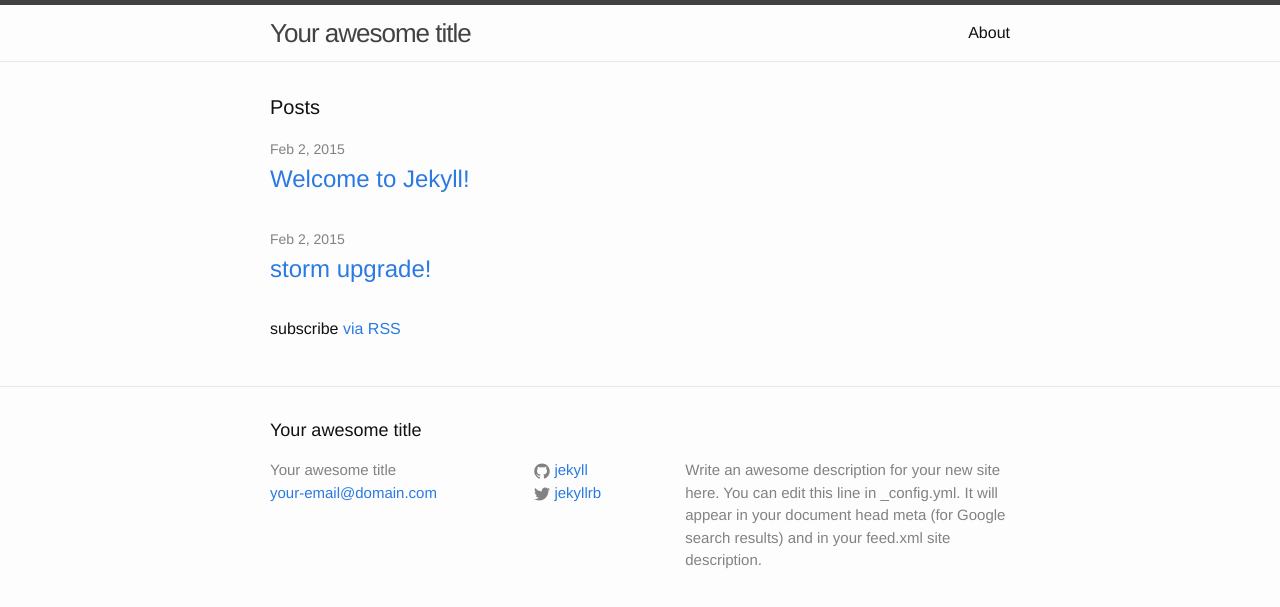
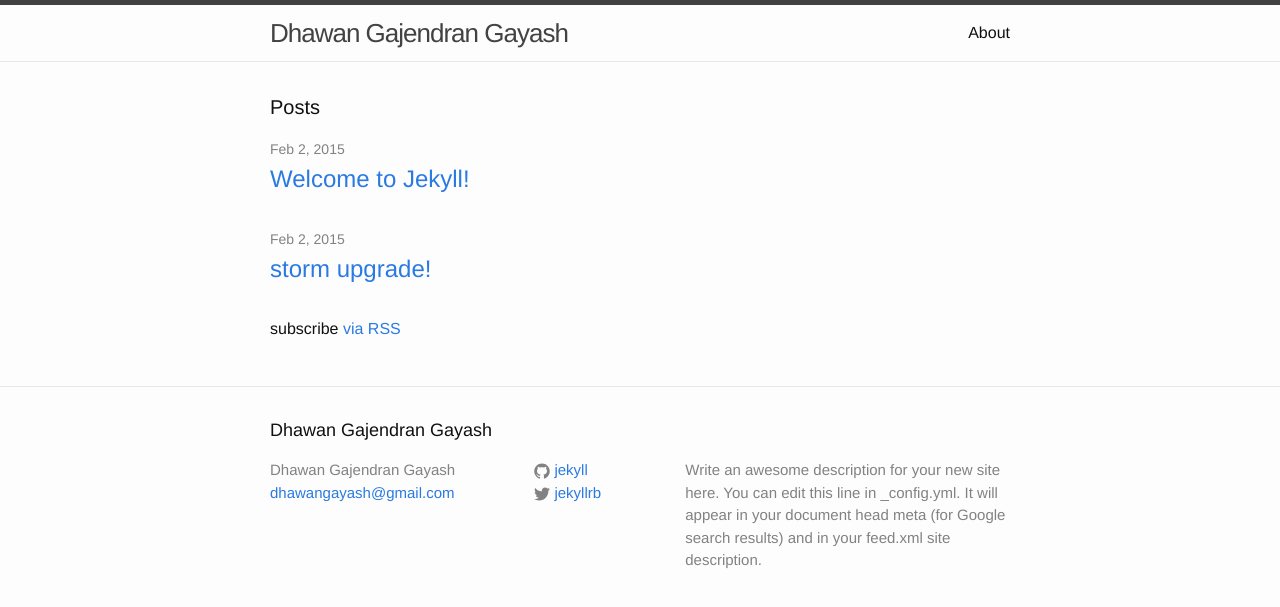
Before and after one commit to gitprouser/gitprouser.github.io, a Jekyll site: the page built from index.html, in a window 1280 px wide. Shown: the top 607 px of the page. Built offline with Jekyll 4.4.1, drawn with Linux system fonts in a browser that asks for light colours.

Commit message:
adding name

```diff
--- a/_config.yml
+++ b/_config.yml
@@ -1,6 +1,6 @@
 # Site settings
-title: Your awesome title
-email: your-email@domain.com
+title: Dhawan Gajendran Gayash
+email: dhawangayash@gmail.com
 description: > # this means to ignore newlines until "baseurl:"
   Write an awesome description for your new site here. You can edit this
   line in _config.yml. It will appear in your document head meta (for
```
Also changed, not shown: 5 other files.
